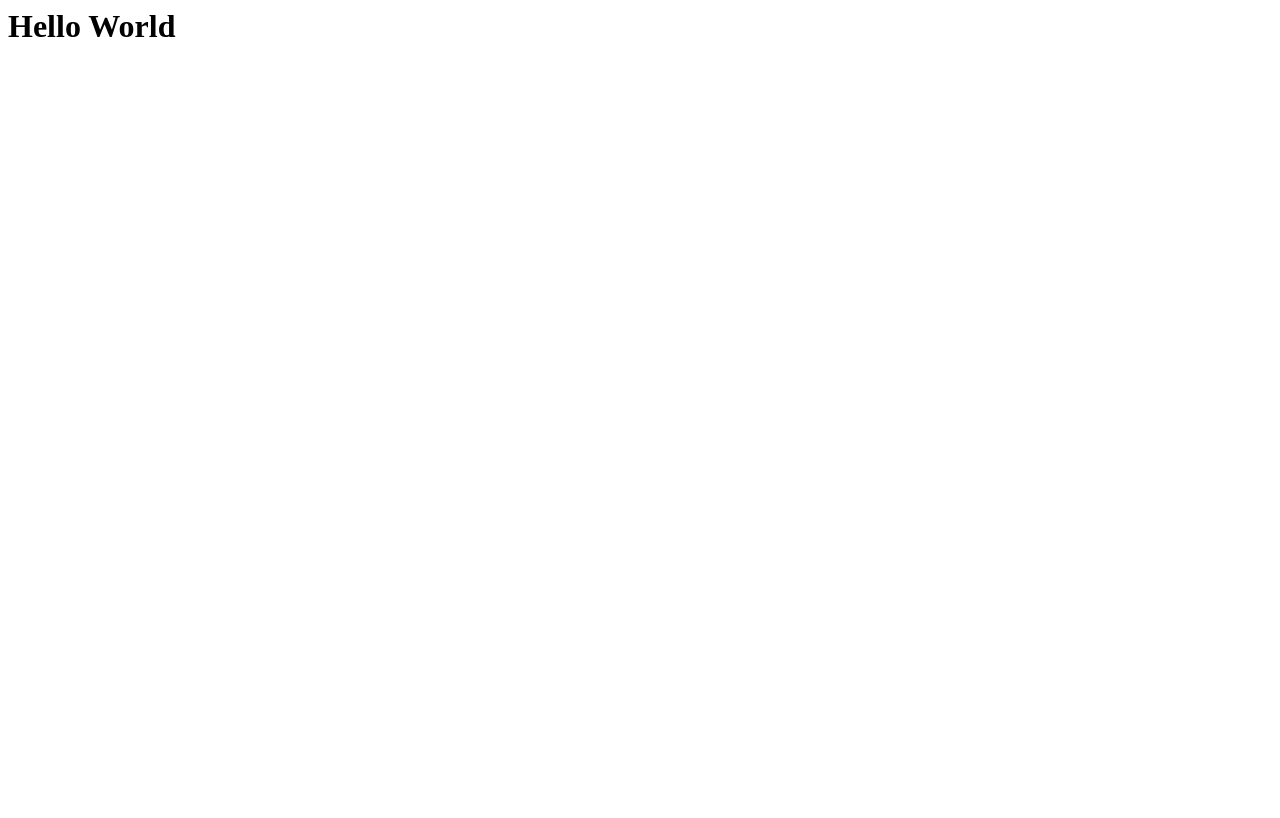
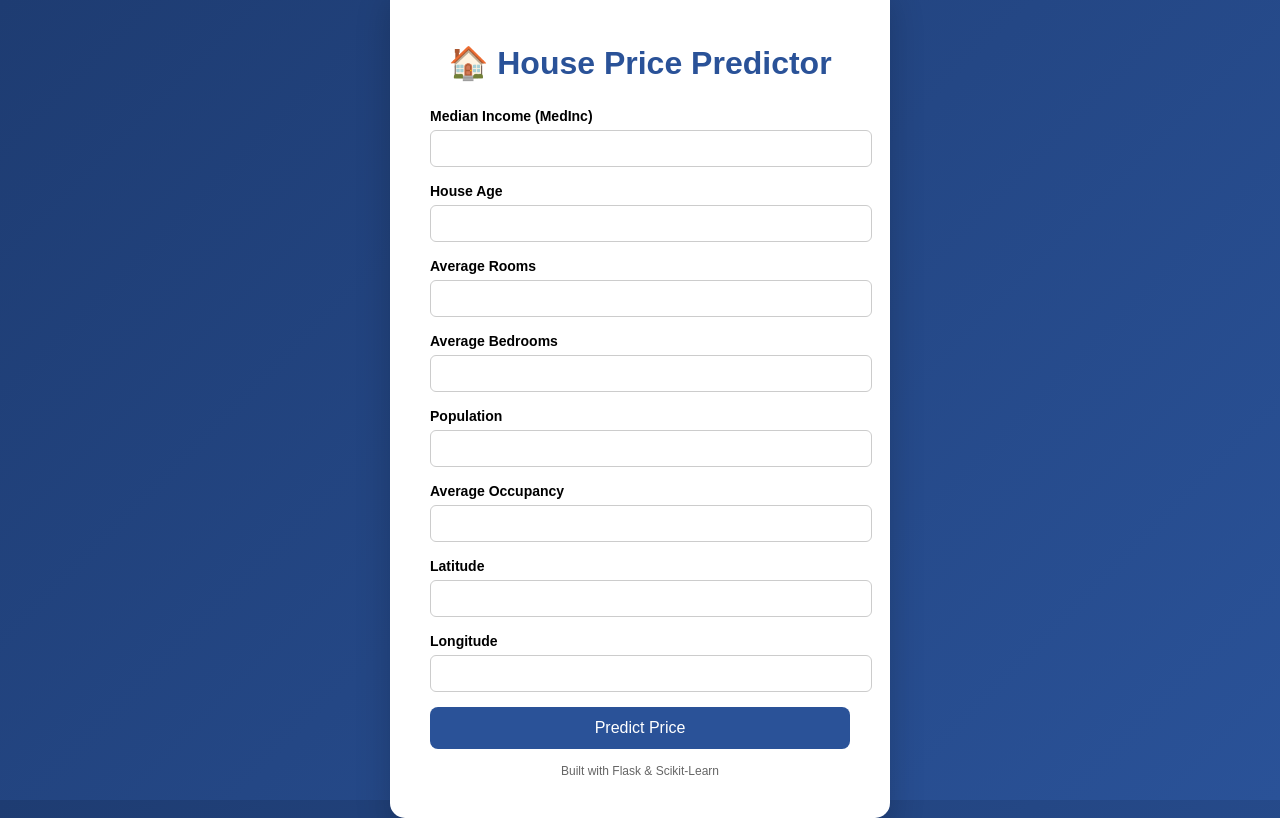
Before and after one commit to Avibadola510/hpp, a Flask app: page / in a window 1280 px wide. Before the commit the page is almost empty. Before the commit the page ends 37 px from the top, so only its background shows below. Run offline with Flask 3, Linux system fonts and the light colour scheme; parts of the project's set-up code (start-up, migrations or seed data) failed here and were passed over.

Commit message:
Updated README

```diff
--- a/templates/home.html
+++ b/templates/home.html
@@ -1,3 +1,127 @@
-<h1>
-    Hello World
-</h1>
+<!DOCTYPE html>
+<html lang="en">
+<head>
+    <meta charset="UTF-8">
+    <title>California House Price Prediction</title>
+    <meta name="viewport" content="width=device-width, initial-scale=1.0">
+
+    <style>
+        body {
+            margin: 0;
+            font-family: Arial, Helvetica, sans-serif;
+            background: linear-gradient(135deg, #1e3c72, #2a5298);
+            display: flex;
+            justify-content: center;
+            align-items: center;
+            height: 100vh;
+        }
+
+        .container {
+            background: white;
+            padding: 40px;
+            border-radius: 15px;
+            width: 420px;
+            box-shadow: 0 15px 35px rgba(0,0,0,0.2);
+        }
+
+        h1 {
+            text-align: center;
+            margin-bottom: 25px;
+            color: #2a5298;
+        }
+
+        label {
+            font-weight: bold;
+            font-size: 14px;
+        }
+
+        input {
+            width: 100%;
+            padding: 10px;
+            margin-top: 5px;
+            margin-bottom: 15px;
+            border-radius: 6px;
+            border: 1px solid #ccc;
+        }
+
+        button {
+            width: 100%;
+            padding: 12px;
+            background: #2a5298;
+            color: white;
+            font-size: 16px;
+            border: none;
+            border-radius: 8px;
+            cursor: pointer;
+            transition: 0.3s;
+        }
+
+        button:hover {
+            background: #1e3c72;
+        }
+
+        .result {
+            margin-top: 20px;
+            text-align: center;
+            font-size: 18px;
+            font-weight: bold;
+            color: green;
+        }
+
+        footer {
+            text-align: center;
+            margin-top: 15px;
+            font-size: 12px;
+            color: #666;
+        }
+    </style>
+</head>
+
+<body>
+
+<div class="container">
+    <h1>🏠 House Price Predictor</h1>
+
+    <form action="/predict" method="post">
+
+        <label>Median Income (MedInc)</label>
+        <input type="number" step="any" name="MedInc" required>
+
+        <label>House Age</label>
+        <input type="number" step="any" name="HouseAge" required>
+
+        <label>Average Rooms</label>
+        <input type="number" step="any" name="AveRooms" required>
+
+        <label>Average Bedrooms</label>
+        <input type="number" step="any" name="AveBedrms" required>
+
+        <label>Population</label>
+        <input type="number" step="any" name="Population" required>
+
+        <label>Average Occupancy</label>
+        <input type="number" step="any" name="AveOccup" required>
+
+        <label>Latitude</label>
+        <input type="number" step="any" name="Latitude" required>
+
+        <label>Longitude</label>
+        <input type="number" step="any" name="Longitude" required>
+
+        <button type="submit">Predict Price</button>
+    </form>
+
+    {% if prediction_text %}
+    <div class="result">
+        {{ prediction_text }}
+    </div>
+    {% endif %}
+
+    <footer>
+        Built with Flask & Scikit-Learn
+    </footer>
+
+</div>
+
+</body>
+</html>
```
